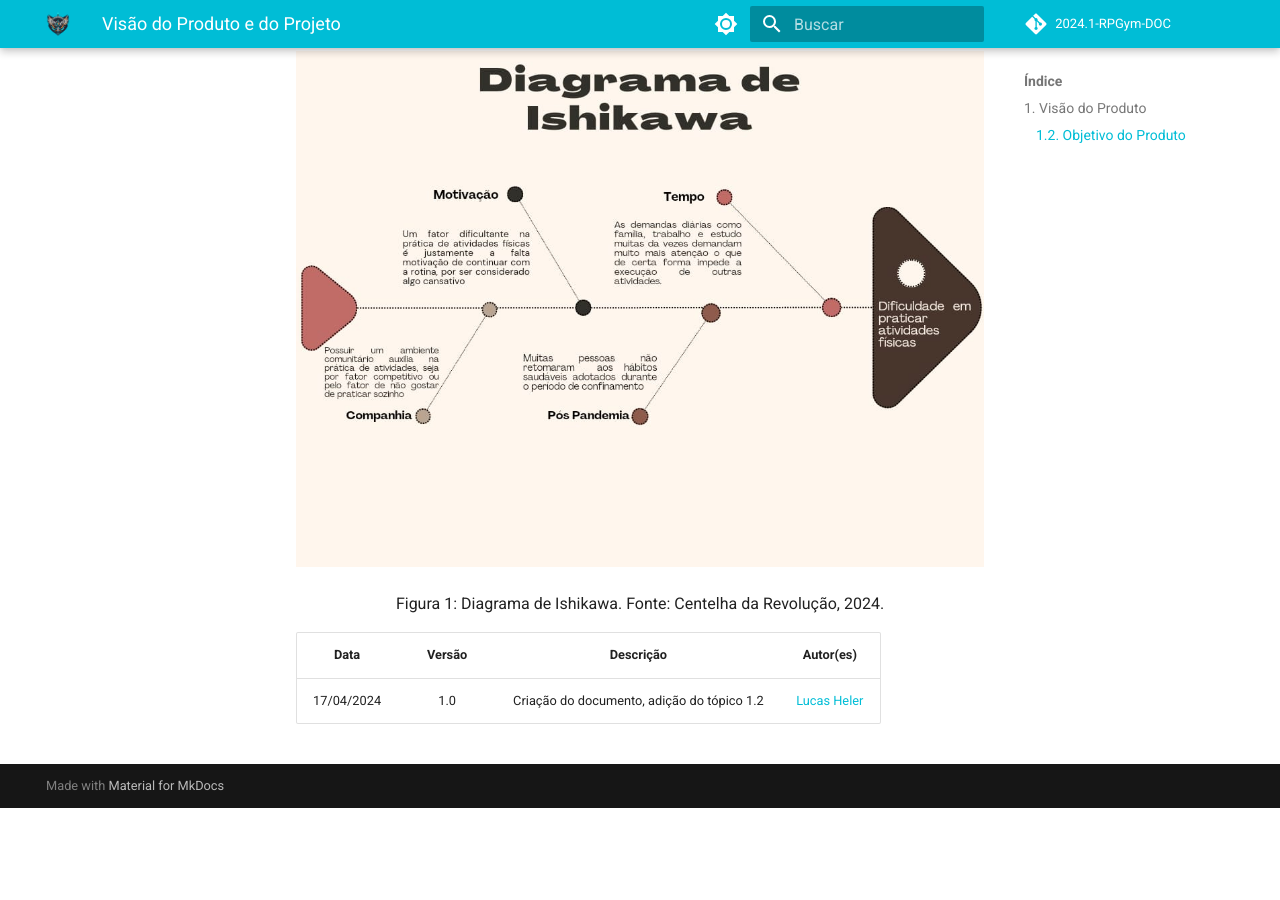
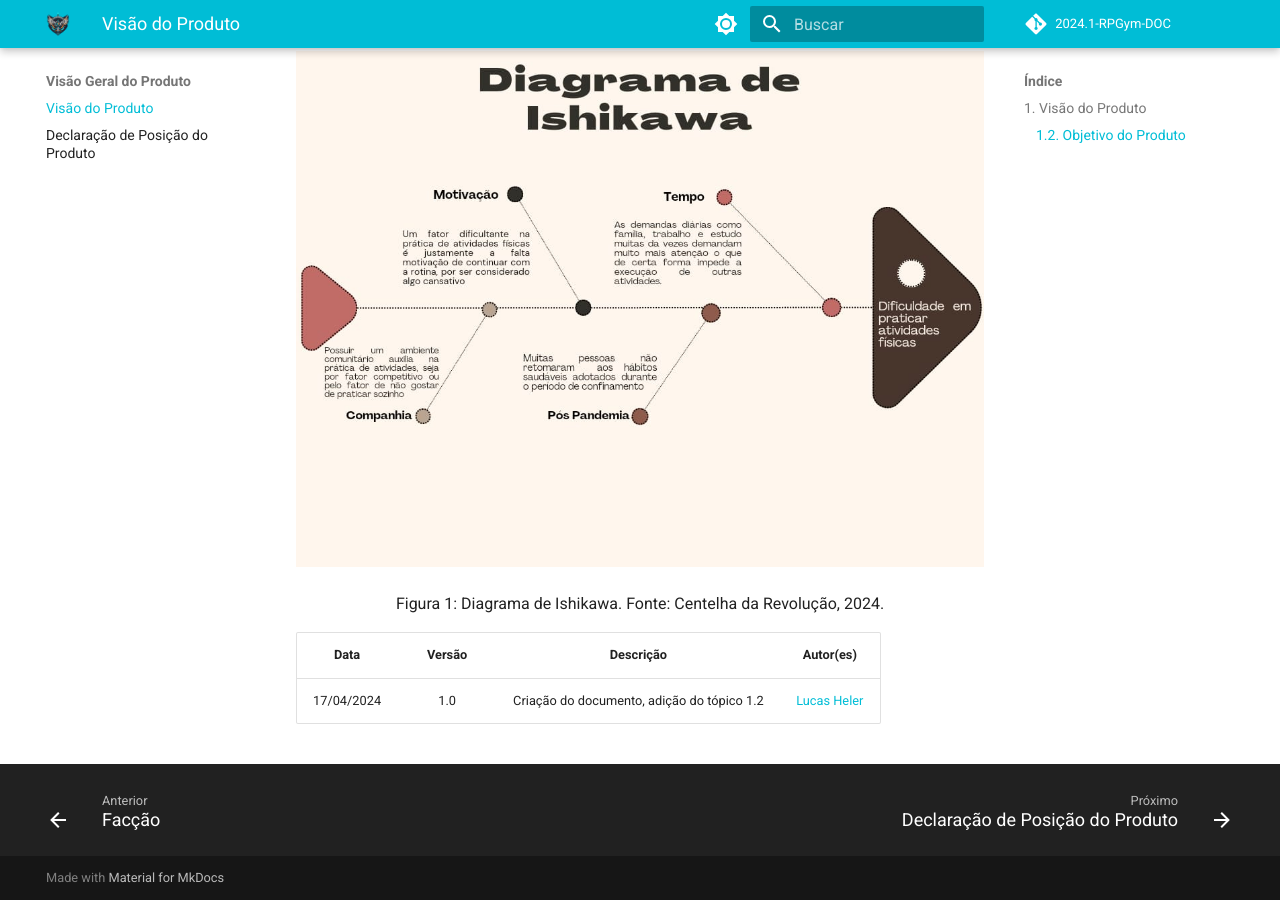
Before and after one commit to mdsreq-fga-unb/2024.1-RPGym, an MkDocs documentation site: the page built from docs/Produto/visao.md, in a window 1280 px wide and 900 px high, scrolled down 712 px. Built offline with MkDocs 1.6.1 and Material for MkDocs 9.7.7, drawn with Linux system fonts in a browser that asks for light colours; comment, search, counter and statistics services are not loaded; before the commit the page ends 1520 px from its top, so only the background shows below that.

Commit message:
Correção

```diff
--- a/mkdocs.yml
+++ b/mkdocs.yml
@@ -41,4 +41,5 @@ nav:
   - Inicio: index.md
   - Facção: faccao/faccao.md
   - Visão Geral do Produto:
+    - Visão do Produto: Produto/visao.md
     - Declaração de Posição do Produto: Produto/declaracao-de-posicao-do-produto.md
```
